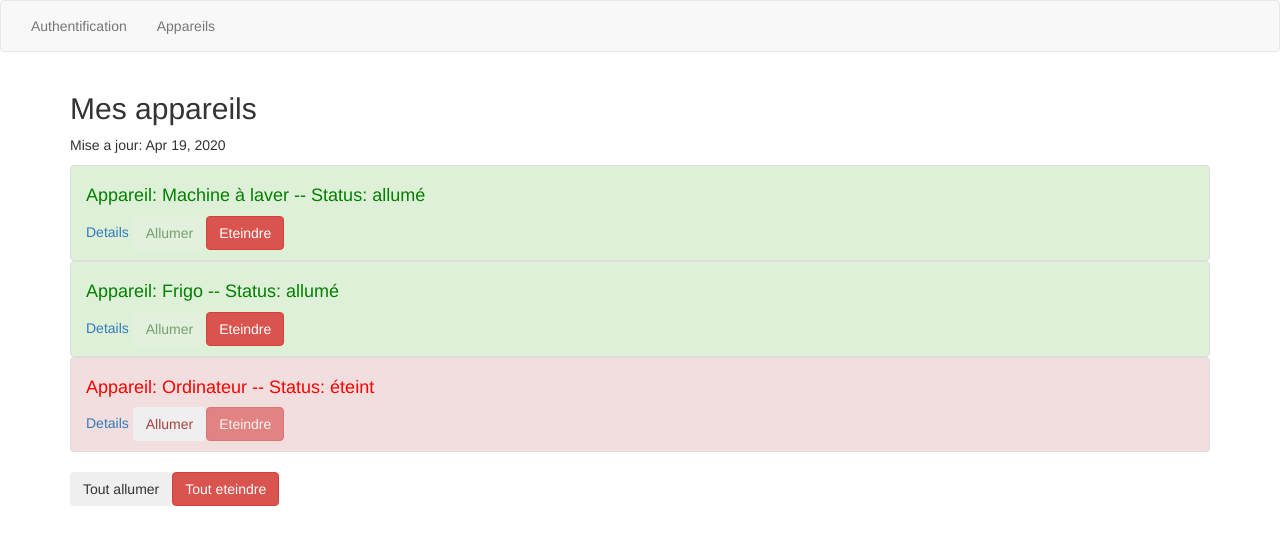
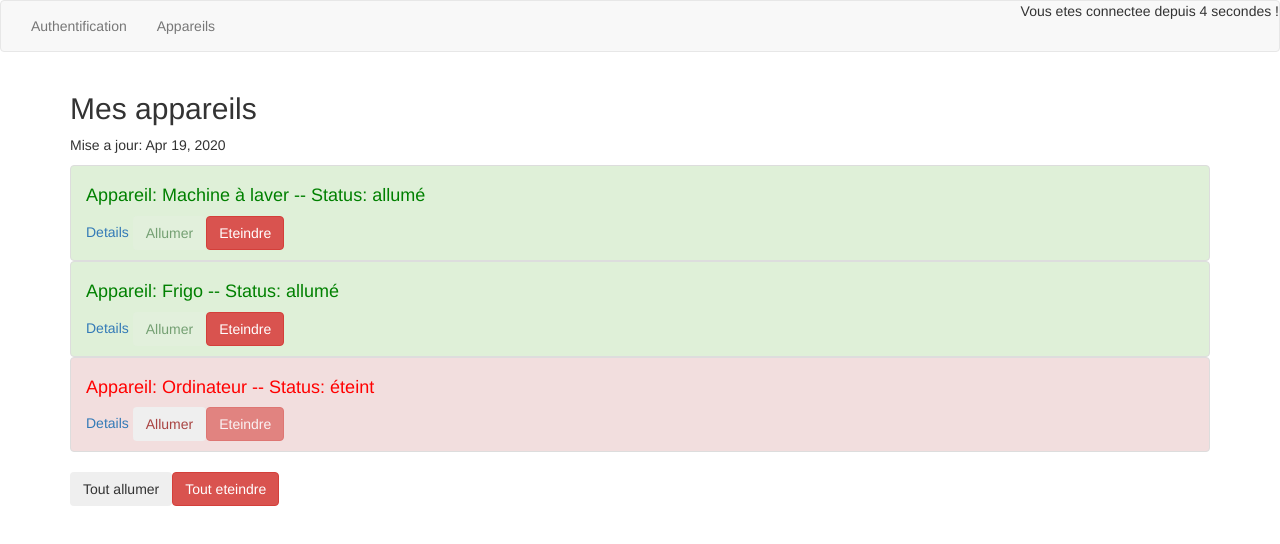
Before and after one commit to imadealmorabit/mon-projet-angular, an Angular app: page / in a window 1280 px wide. Shown: the top 544 px of the page. Built offline with nearby package versions, Linux system fonts and the light colour scheme.

Commit message:
implementation d'un observable

```diff
--- a/package.json
+++ b/package.json
@@ -20,7 +20,7 @@
     "@angular/platform-browser-dynamic": "~9.1.1",
     "@angular/router": "~9.1.1",
     "bootstrap": "^3.3.7",
-    "rxjs": "~6.5.4",
+    "rxjs": "^6.5.5",
     "rxjs-compat": "^6.5.5",
     "tslib": "^1.10.0",
     "zone.js": "~0.10.2"
--- a/src/app/app.component.html
+++ b/src/app/app.component.html
@@ -4,6 +4,9 @@
       <li routerLinkActive="active"><a routerLink="auth">Authentification</a></li>
       <li routerLinkActive="active"><a routerLink="appareils">Appareils</a></li>
     </ul>
+    <div class="navbar-right">
+      <p>Vous etes connectee depuis {{secondes}} secondes !</p>
+    </div>
   </div>
 </nav>
 <div class="container">
--- a/src/app/app.component.ts
+++ b/src/app/app.component.ts
@@ -1,11 +1,31 @@
-import {Component} from '@angular/core';
+import { Component, OnInit} from '@angular/core';
+import {Observable, Subscription} from 'rxjs';
+import 'rxjs/Rx';
 
 @Component({
   selector: 'app-root',
   templateUrl: './app.component.html',
   styleUrls: ['./app.component.scss']
 })
-export class AppComponent{
+export class AppComponent implements OnInit{
+
+  secondes: number;
+
   constructor() {
   }
+
+  ngOnInit(): void {
+    const counter = Observable.interval(1000);
+    counter.subscribe(
+      (value: number) => {
+        this.secondes = value;
+      },
+      (error: any) => {
+        console.log('Une erreur a ete rencontree !')
+      },
+      () => {
+        console.log('Observable completee !');
+      }
+    );
 }
+}
```
